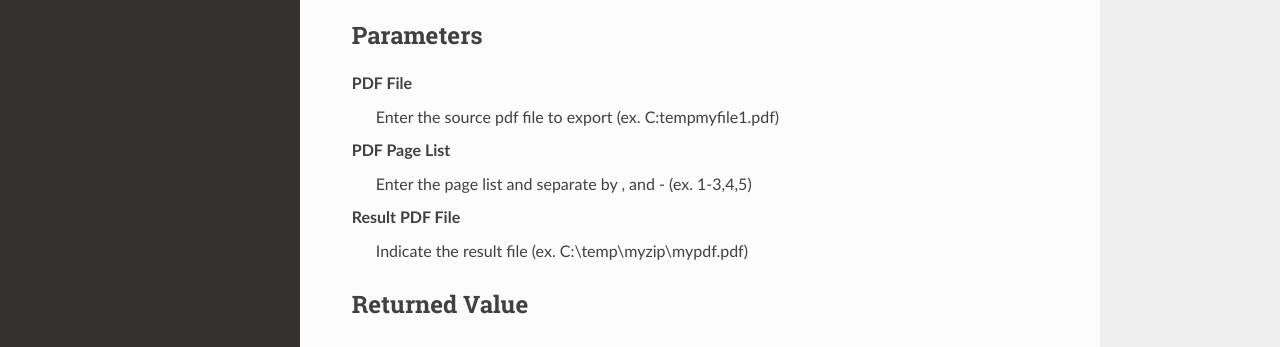
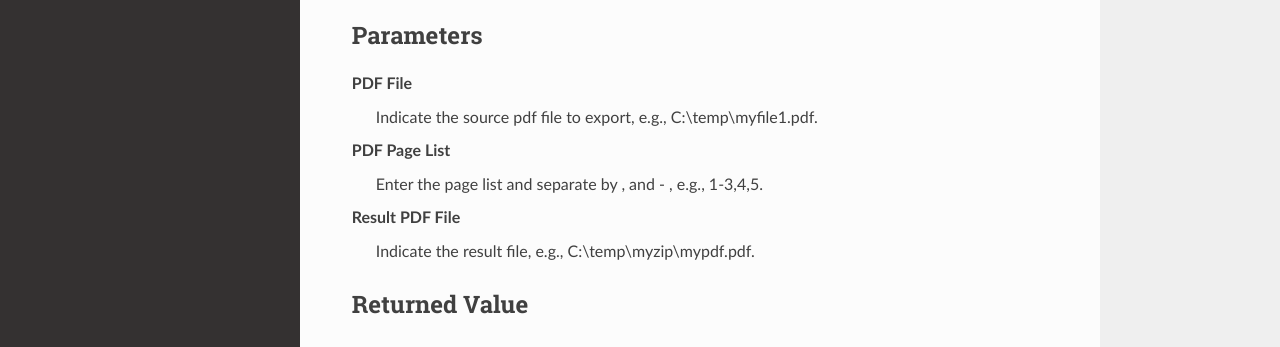
Before and after one commit to stupidmankind/BYpassDoc, a Sphinx documentation site: the page built from docs/source/commands/exportpdf.rst, in a window 1280 px wide and 1163 px high. Shown: the part 349-696 px from the top of the window. Built offline with Sphinx 7.4.7 and the Read the Docs theme 2.0.0, drawn with Linux system fonts in a browser that asks for light colours.

Commit message:
Update exportpdf.rst
Edit description

```diff
--- a/docs/source/commands/exportpdf.rst
+++ b/docs/source/commands/exportpdf.rst
@@ -14,13 +14,13 @@ Parameters
 ----------
 
 **PDF File**
-	Enter the source pdf file to export (ex. C:\temp\myfile1.pdf)
+	Indicate the source pdf file to export, e.g., C:\\temp\\myfile1.pdf.
 
 **PDF Page List**
-	Enter the page list and separate by , and - (ex. 1-3,4,5)
+	Enter the page list and separate by , and - , e.g., 1-3,4,5.
 
 **Result PDF File**
-	Indicate the result file (ex. C:\\temp\\myzip\\mypdf.pdf)
+	Indicate the result file, e.g., C:\\temp\\myzip\\mypdf.pdf.
 
 
 
```
